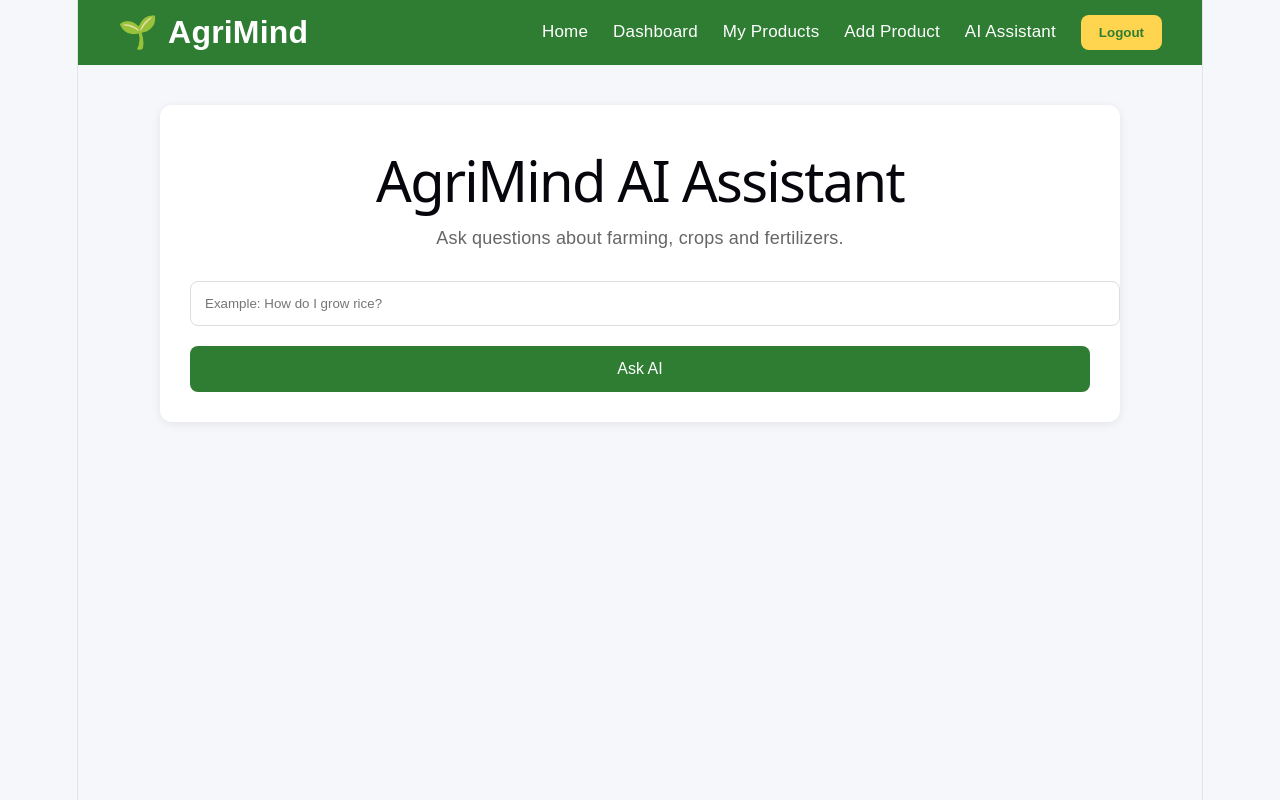
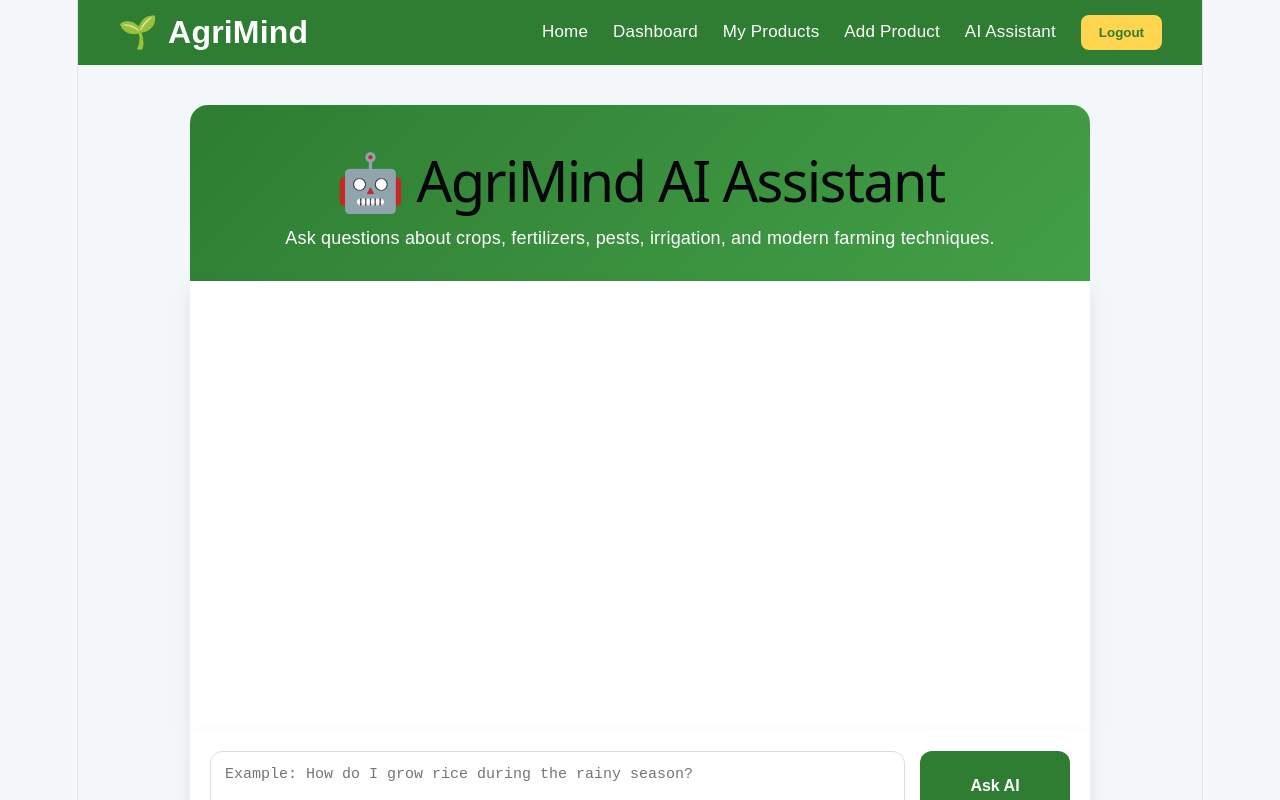
Before and after one commit to chimpuluime85-ctrl/AgriMind-AI-Marketplace, a React app in the folder frontend/: page /ai-assistant in a window 1280 px wide. Shown: the top 800 px of the page. Built offline with nearby package versions, Linux system fonts and the light colour scheme; sample sign-in values are in the browser's storage; the HTML template or start-up script is replaced by a standard one.

Commit message:
Fix Vercel React Router routing

```diff
--- /dev/null
+++ b/frontend/src/pages/AIAssistant.css
@@ -0,0 +1,109 @@
+.ai-page{
+    min-height:100vh;
+    background:#f4f7f9;
+    padding:40px 20px;
+}
+
+.ai-container{
+    max-width:900px;
+    margin:auto;
+}
+
+.ai-header{
+    background:linear-gradient(135deg,#2e7d32,#43a047);
+    color:white;
+    padding:30px;
+    border-radius:18px 18px 0 0;
+    text-align:center;
+}
+
+.ai-chat{
+    background:white;
+    min-height:400px;
+    padding:25px;
+    display:flex;
+    flex-direction:column;
+    gap:20px;
+    box-shadow:0 8px 20px rgba(0,0,0,.08);
+}
+
+.user-message{
+    align-self:flex-end;
+    background:#2e7d32;
+    color:white;
+    padding:15px;
+    border-radius:18px 18px 4px 18px;
+    max-width:75%;
+}
+
+.ai-message{
+    align-self:flex-start;
+    background:#f1f1f1;
+    padding:15px;
+    border-radius:18px 18px 18px 4px;
+    max-width:75%;
+    line-height:1.6;
+}
+
+.ai-input{
+    background:white;
+    padding:20px;
+    display:flex;
+    gap:15px;
+    border-radius:0 0 18px 18px;
+    box-shadow:0 8px 20px rgba(0,0,0,.08);
+}
+
+.ai-input textarea{
+    flex:1;
+    resize:none;
+    padding:14px;
+    border:1px solid #ddd;
+    border-radius:12px;
+    font-size:15px;
+    height:70px;
+    box-sizing:border-box;
+}
+
+.ai-input textarea:focus{
+    outline:none;
+    border-color:#2e7d32;
+}
+
+.ai-input button{
+    width:150px;
+    border:none;
+    border-radius:12px;
+    background:#2e7d32;
+    color:white;
+    cursor:pointer;
+    font-size:16px;
+    font-weight:bold;
+    transition:.3s;
+}
+
+.ai-input button:hover{
+    background:#1b5e20;
+}
+
+.ai-input button:disabled{
+    opacity:.7;
+    cursor:not-allowed;
+}
+
+@media(max-width:768px){
+
+.ai-input{
+    flex-direction:column;
+}
+
+.ai-input button{
+    width:100%;
+}
+
+.user-message,
+.ai-message{
+    max-width:100%;
+}
+
+}
--- a/frontend/src/pages/AIAssistant.jsx
+++ b/frontend/src/pages/AIAssistant.jsx
@@ -2,33 +2,29 @@ import { useState } from "react";
 import api from "../services/api";
 import Navbar from "../components/Navbar";
 import Footer from "../components/Footer";
+import "./AIAssistant.css";
 
 function AIAssistant() {
-  const [message, setMessage] =
-    useState("");
-
-  const [reply, setReply] =
-    useState("");
+  const [message, setMessage] = useState("");
+  const [reply, setReply] = useState("");
+  const [loading, setLoading] = useState(false);
 
   const askAI = async () => {
+    if (!message.trim()) return;
+
+    setLoading(true);
+
     try {
-      const response =
-        await api.post(
-          "/ai/chat",
-          {
+      const response = await api.post("/ai/chat", {
         message,
-          }
-        );
+      });
 
-      setReply(
-        response.data.reply
-      );
+      setReply(response.data.reply);
     } catch (error) {
       console.log(error);
-
-      alert(
-        "Failed to get AI response"
-      );
+      alert("Failed to get AI response");
+    } finally {
+      setLoading(false);
     }
   };
 
@@ -36,94 +32,59 @@ function AIAssistant() {
     <>
       <Navbar />
 
-      <div
-        style={{
-          minHeight: "80vh",
-          backgroundColor: "#f5f7fa",
-          padding: "40px 20px",
-        }}
-      >
-        <div
-          style={{
-            maxWidth: "900px",
-            margin: "0 auto",
-            background: "white",
-            padding: "30px",
-            borderRadius: "12px",
-            boxShadow:
-              "0 2px 10px rgba(0,0,0,0.08)",
-          }}
-        >
-          <h1
-            style={{
-              textAlign: "center",
-            }}
-          >
-            AgriMind AI Assistant
-          </h1>
+      <div className="ai-page">
 
-          <p
-            style={{
-              textAlign: "center",
-              color: "#666",
-              marginBottom: "30px",
-            }}
-          >
-            Ask questions about farming,
-            crops and fertilizers.
+        <div className="ai-container">
+
+          <div className="ai-header">
+            <h1>🤖 AgriMind AI Assistant</h1>
+
+            <p>
+              Ask questions about crops, fertilizers, pests, irrigation, and modern farming techniques.
             </p>
+          </div>
 
-          <input
-            type="text"
-            placeholder="Example: How do I grow rice?"
+          <div className="ai-chat">
+
+            {message && (
+              <div className="user-message">
+                {message}
+              </div>
+            )}
+
+            {loading && (
+              <div className="ai-message">
+                🤖 Thinking...
+              </div>
+            )}
+
+            {reply && !loading && (
+              <div className="ai-message">
+                {reply}
+              </div>
+            )}
+
+          </div>
+
+          <div className="ai-input">
+
+            <textarea
+              placeholder="Example: How do I grow rice during the rainy season?"
               value={message}
-            onChange={(e) =>
-              setMessage(
-                e.target.value
-              )
-            }
-            style={{
-              width: "100%",
-              padding: "14px",
-              border: "1px solid #ddd",
-              borderRadius: "8px",
-              marginBottom: "20px",
-            }}
+              onChange={(e) => setMessage(e.target.value)}
             />
 
             <button
               onClick={askAI}
-            style={{
-              width: "100%",
-              padding: "14px",
-              backgroundColor:
-                "#2e7d32",
-              color: "white",
-              border: "none",
-              borderRadius: "8px",
-              cursor: "pointer",
-              fontSize: "16px",
-            }}
+              disabled={loading}
             >
-            Ask AI
+              {loading ? "Sending..." : "Ask AI"}
             </button>
 
-          {reply && (
-            <div
-              style={{
-                marginTop: "30px",
-                background:
-                  "#f5f5f5",
-                padding: "20px",
-                borderRadius: "10px",
-              }}
-            >
-              <h3>AI Response</h3>
+          </div>
 
-              <p>{reply}</p>
         </div>
-          )}
-        </div>
+
       </div>
 
       <Footer />
```
Lines whose indentation alone changed are shown as unchanged.
